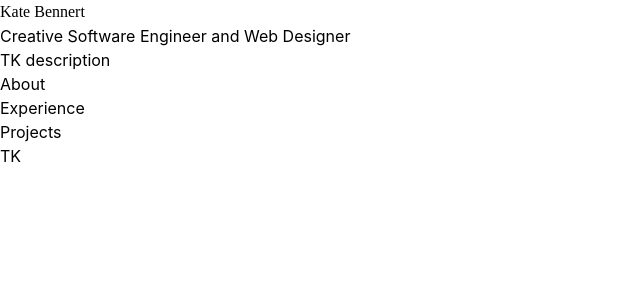
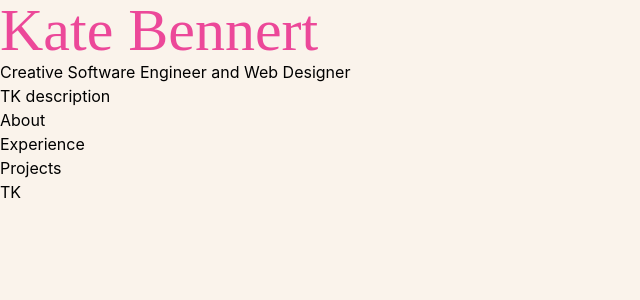
Before and after one commit to katebennert/chicken-nuggies, a React (Create React App) app: page / in a window 1280 px wide. Shown: the top 300 px of the page, without its empty margins (0-640 px from the left). Built offline with nearby package versions, Linux system fonts and the light colour scheme.

Commit message:
Add bg color

```diff
--- a/src/App.js
+++ b/src/App.js
@@ -4,7 +4,7 @@ import Scroll from "./Scroll";
 
 function App() {
   return (
-    <div className="font-inter">
+    <div className="font-inter bg-bgBeige min-h-screen">
       <Home />
       <Nav />
       <Scroll />
--- a/src/Home.js
+++ b/src/Home.js
@@ -1,7 +1,7 @@
 function Home() {
     return (
         <div className="">
-            <h1 className="font-limelight color-pink">Kate Bennert</h1>
+            <h1 className="font-limelight text-pink-500 text-6xl">Kate Bennert</h1>
             <h2>Creative Software Engineer and Web Designer</h2>
             <h3>TK description</h3>
         </div>
--- a/tailwind.config.js
+++ b/tailwind.config.js
@@ -7,14 +7,7 @@ module.exports = {
         'xsm': {'max': '649px'}, // Add a custom 'sm' breakpoint for screens smaller than 650px
       },
       colors: {
-        inactiveGray: '#E3E3E3',
-        errorRed: '#F44D52',
-        ctaGreen: '#8CFF80',
-        buttonTextGreen: '#124A57',
-        primaryPurple: '#699AF5',
-        secondaryPurple: '#AFC7F5',
-        textGround: '#FBFBEE',
-        textBrown: '#362E2E'
+        bgBeige: '#faf3eb'
       },
       fontFamily: {
         limelight: ["Limelight", 'cursive'],
```
